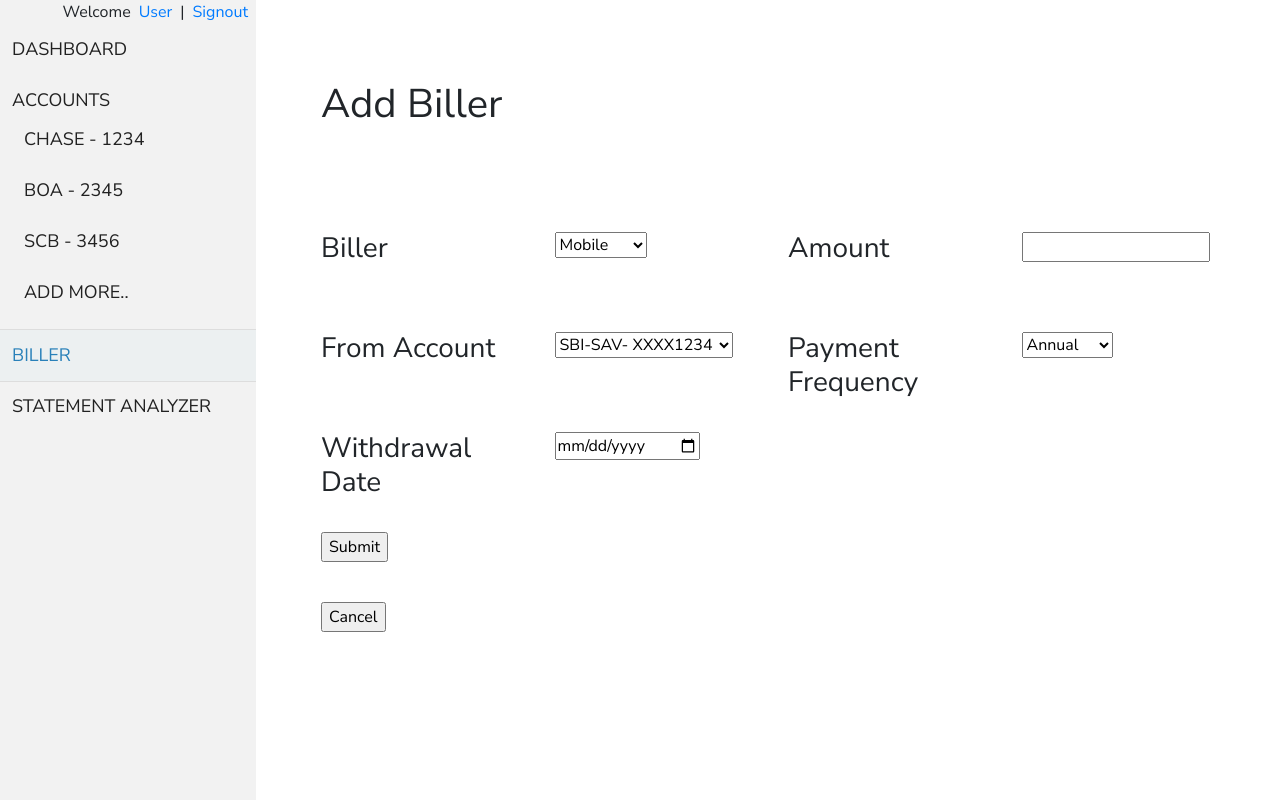
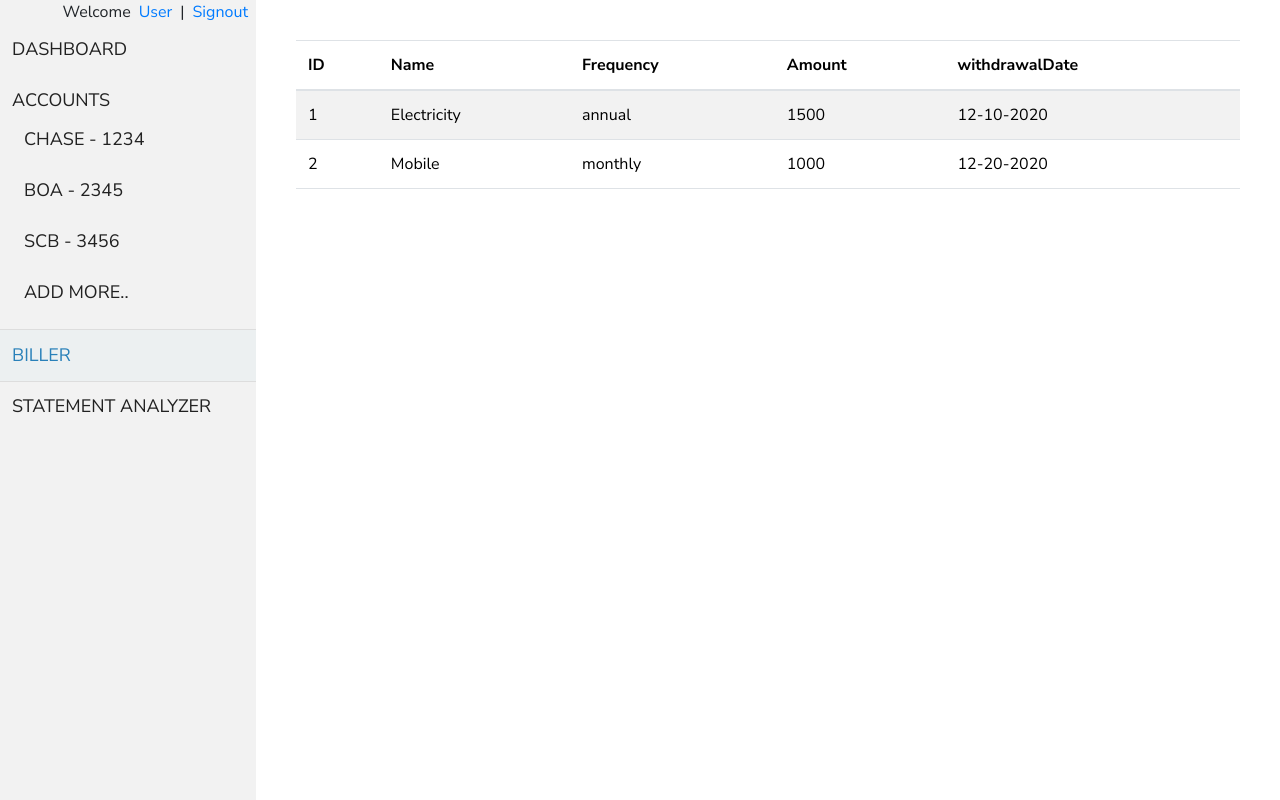
Before and after one commit to ShemeerNS/FINSPEND, an Angular app: page / in a window 1280 px wide. Both pictures are taken after a click on the item "BILLER". Built offline with nearby package versions, Linux system fonts and the light colour scheme.

Commit message:
biller data display

```diff
--- /dev/null
+++ b/src/app/addbiller/addbiller.component.html
@@ -0,0 +1,77 @@
+<div class="container">
+    <div class="row">
+        <div class="form_title mb-3">
+            <h1 class="float-left">
+                Biller
+            </h1>
+        </div>
+    </div>
+    <div class="row" style="height: 100px">
+        <div class="col-md-3">
+            <h3>Biller</h3>
+
+        </div>
+        <div class="col-md-3">
+
+            <select>
+            <option value="mobile" selected="selected">Mobile</option>
+            <option value= "Electricity">Electricity</option>
+            </select>
+
+        </div>
+
+
+        <div class="col-md-3">
+            <h3>Amount</h3>
+        </div>
+
+        <div class="col-md-3">
+            <input type="text" />
+
+        </div>
+
+    </div>
+    <div class="row"style="height: 100px">
+        <div class="col-md-3">
+            <h3>From Account</h3>
+        </div>
+        <div class="col-md-3">
+            <select>
+            <option value="1234" selected="selected">SBI-SAV- XXXX1234</option>
+            <option value= "5678">SBI-SAV- XXXX5678</option>
+            <option value= "1278">IOB-SAV- XXXX1278</option>
+            </select>
+        </div>
+
+        <div class="col-md-3">
+            <h3>Payment Frequency</h3>
+        </div>
+        <div class="col-md-3">
+           <select>
+           <option value="annual" selected="selected">Annual</option>
+           <option value= "quarterly">Quarterly</option>
+           <option value= "monthly">Monthly</option>
+           </select>
+        </div>
+
+    </div>
+    <div class="row" style="height: 100px">
+        <div class="col-md-3">
+            <h3>Withdrawal Date</h3>
+        </div>
+        <div class="col-md-3">
+           <input type="date">
+        </div>
+
+    </div>
+    <div class="row" style="height: 100px">
+
+        <div class="ml-auto mr-6">
+            <input type="button" value="Submit">
+        </div>
+        <div class="col-md-6">
+            <input type="button" value="Cancel">
+        </div>
+
+    </div>
+</div>
--- /dev/null
+++ b/src/app/addbiller/addbiller.component.ts
@@ -0,0 +1,16 @@
+import { Component, OnInit } from '@angular/core';
+
+@Component({
+  selector: 'app-addbiller',
+  templateUrl: './addbiller.component.html',
+  styleUrls: ['./addbiller.component.css']
+})
+export class AddbillerComponent implements OnInit {
+
+  constructor() { }
+
+  ngOnInit(): void {
+
+  }
+
+}
--- a/src/app/app.module.ts
+++ b/src/app/app.module.ts
@@ -9,6 +9,7 @@ import { DashboardComponent } from './dashboard/dashboard.component';
 import { NewaccountComponent } from './newaccount/newaccount.component';
 import { AccountComponent } from './account/account.component';
 import { NgbModule, NgbActiveModal } from '@ng-bootstrap/ng-bootstrap';
+import { AddbillerComponent } from './addbiller/addbiller.component';
 
 @NgModule({
   declarations: [
@@ -17,7 +18,8 @@ import { NgbModule, NgbActiveModal } from '@ng-bootstrap/ng-bootstrap';
     BillerComponent,
     DashboardComponent,
     NewaccountComponent,
-    AccountComponent
+    AccountComponent,
+    AddbillerComponent
   ],
   imports: [
     BrowserModule,
--- /dev/null
+++ b/src/app/biller.json
@@ -0,0 +1,2 @@
+[{"id":1,"biller":"Electricity","amount":"1500","fromAccount":"BOA-SAV-XXXX1234","frequency":"annual","withdrawalDate":"12-10-2020"},
+{"id":2,"biller":"Mobile","amount":"1000","fromAccount":"RAK-SAV-XXXX1400","frequency":"monthly","withdrawalDate":"12-20-2020"}]
--- a/src/app/biller/biller.component.html
+++ b/src/app/biller/biller.component.html
@@ -1,77 +1,24 @@
+
 <div class="container">
-    <div class="row">
-        <div class="form_title mb-3">
-            <h1 class="float-left">
-                Add Biller
-            </h1>
-        </div>
-    </div>
-    <div class="row" style="height: 100px">
-        <div class="col-md-3">
-            <h3>Biller</h3>
 
-        </div>
-        <div class="col-md-3">
-
-            <select>
-            <option value="mobile" selected="selected">Mobile</option>
-            <option value= "Electricity">Electricity</option>
-            </select>
-
-        </div>
-
-
-        <div class="col-md-3">
-            <h3>Amount</h3>
-        </div>
-
-        <div class="col-md-3">
-            <input type="text" />
-
-        </div>
-
-    </div>
-    <div class="row"style="height: 100px">
-        <div class="col-md-3">
-            <h3>From Account</h3>
-        </div>
-        <div class="col-md-3">
-            <select>
-            <option value="1234" selected="selected">SBI-SAV- XXXX1234</option>
-            <option value= "5678">SBI-SAV- XXXX5678</option>
-            <option value= "1278">IOB-SAV- XXXX1278</option>
-            </select>
-        </div>
-
-        <div class="col-md-3">
-            <h3>Payment Frequency</h3>
-        </div>
-        <div class="col-md-3">
-           <select>
-           <option value="annual" selected="selected">Annual</option>
-           <option value= "quarterly">Quarterly</option>
-           <option value= "monthly">Monthly</option>
-           </select>
-        </div>
-
-    </div>
-    <div class="row" style="height: 100px">
-        <div class="col-md-3">
-            <h3>Withdrawal Date</h3>
-        </div>
-        <div class="col-md-3">
-           <input type="date">
-        </div>
-
-    </div>
-    <div class="row" style="height: 100px">
-
-        <div class="ml-auto mr-6">
-            <input type="button" value="Submit">
-        </div>
-        <div class="col-md-6">
-            <input type="button" value="Cancel">
-        </div>
-
-    </div>
+  <table class="table table-striped">
+    <thead>
+        <tr>
+          <th>ID</th>
+          <th>Name</th>
+          <th>Frequency</th>
+           <th>Amount</th>
+          <th>withdrawalDate</th>
+        </tr>
+    </thead>
+    <tbody>
+      <tr *ngFor="let biller of billers">
+        <td>{{ biller.id }}</td>
+        <td>{{ biller.biller }}</td>
+        <td>{{ biller.frequency }}</td>
+            <td>{{ biller.amount }}</td>
+        <td>{{ biller.withdrawalDate }}</td>
+      </tr>
+    </tbody>
+  </table>
 </div>
--- a/src/app/biller/biller.component.ts
+++ b/src/app/biller/biller.component.ts
@@ -1,5 +1,14 @@
 import { Component, OnInit } from '@angular/core';
+import billerData from '../biller.json';
 
+interface biller {
+    id:number;
+    biller: string;
+    amount: string;
+    fromAccount: string;
+    frequency: string;
+    withdrawalDate: string;
+}
 @Component({
   selector: 'app-biller',
   templateUrl: './biller.component.html',
@@ -11,5 +20,5 @@ export class BillerComponent implements OnInit {
 
   ngOnInit(): void {
   }
-
+billers: biller[] = billerData;
 }
--- a/tsconfig.json
+++ b/tsconfig.json
@@ -4,6 +4,8 @@
   "compilerOptions": {
     "baseUrl": "./",
     "outDir": "./dist/out-tsc",
+    "resolveJsonModule": true,
+    "esModuleInterop": true,
     "forceConsistentCasingInFileNames": true,
     "strict": true,
     "noImplicitReturns": true,
```
Also changed, not shown: src/app/addbiller/addbiller.component.css (added), 1 other file (tests, documents, lock files or other folders).
